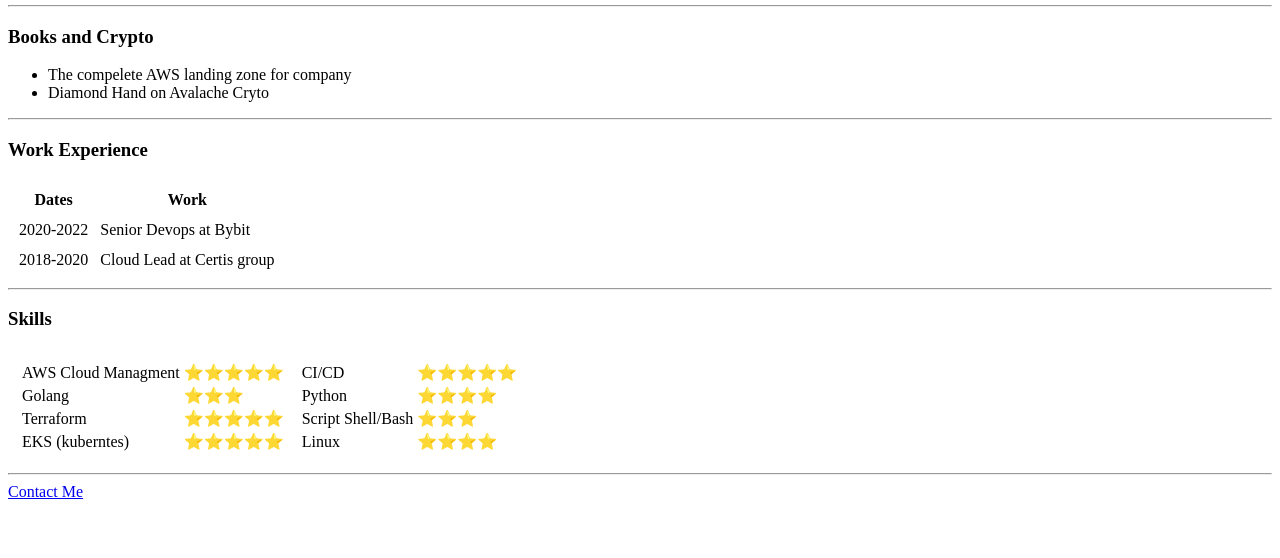
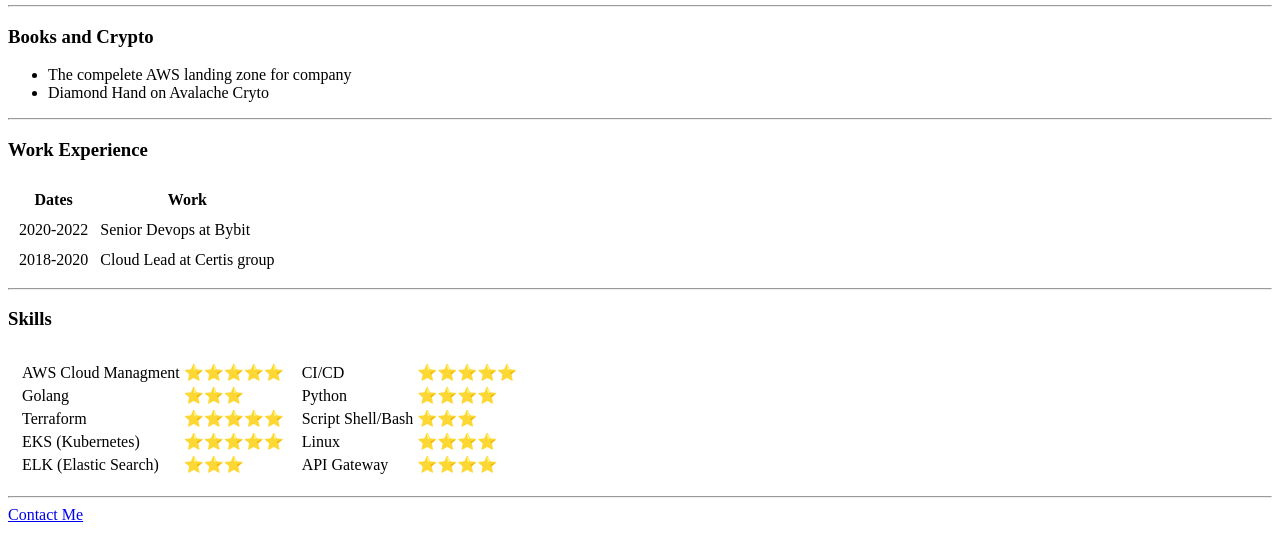
Before and after one commit to AungBoTun/cv, a plain HTML site: page index.html in a window 1280 px wide. Shown: the part 202-760 px from the top of the page. Drawn offline with Linux system fonts and the light colour scheme.

Commit message:
add some skills

```diff
--- a/index.html
+++ b/index.html
@@ -89,10 +89,18 @@
          </tr>
          <tr>
           <td>
-            EKS (kuberntes)
+            EKS (Kubernetes)
           </td>
           <td>
              ⭐️⭐️⭐️⭐️⭐️
+          </td>
+        </tr>
+        <tr>
+          <td>
+            ELK (Elastic Search)
+          </td>
+          <td>
+             ⭐️⭐️⭐️
           </td>
         </tr>
        </tbody>
@@ -134,6 +142,14 @@
               ⭐️⭐️⭐️⭐️
            </td>
          </tr>
+         <tr>
+          <td>
+            API Gateway
+          </td>
+          <td>
+            ⭐️⭐️⭐️⭐️
+          </td>
+        </tr>
        </tbody>
 
      </table>
```
